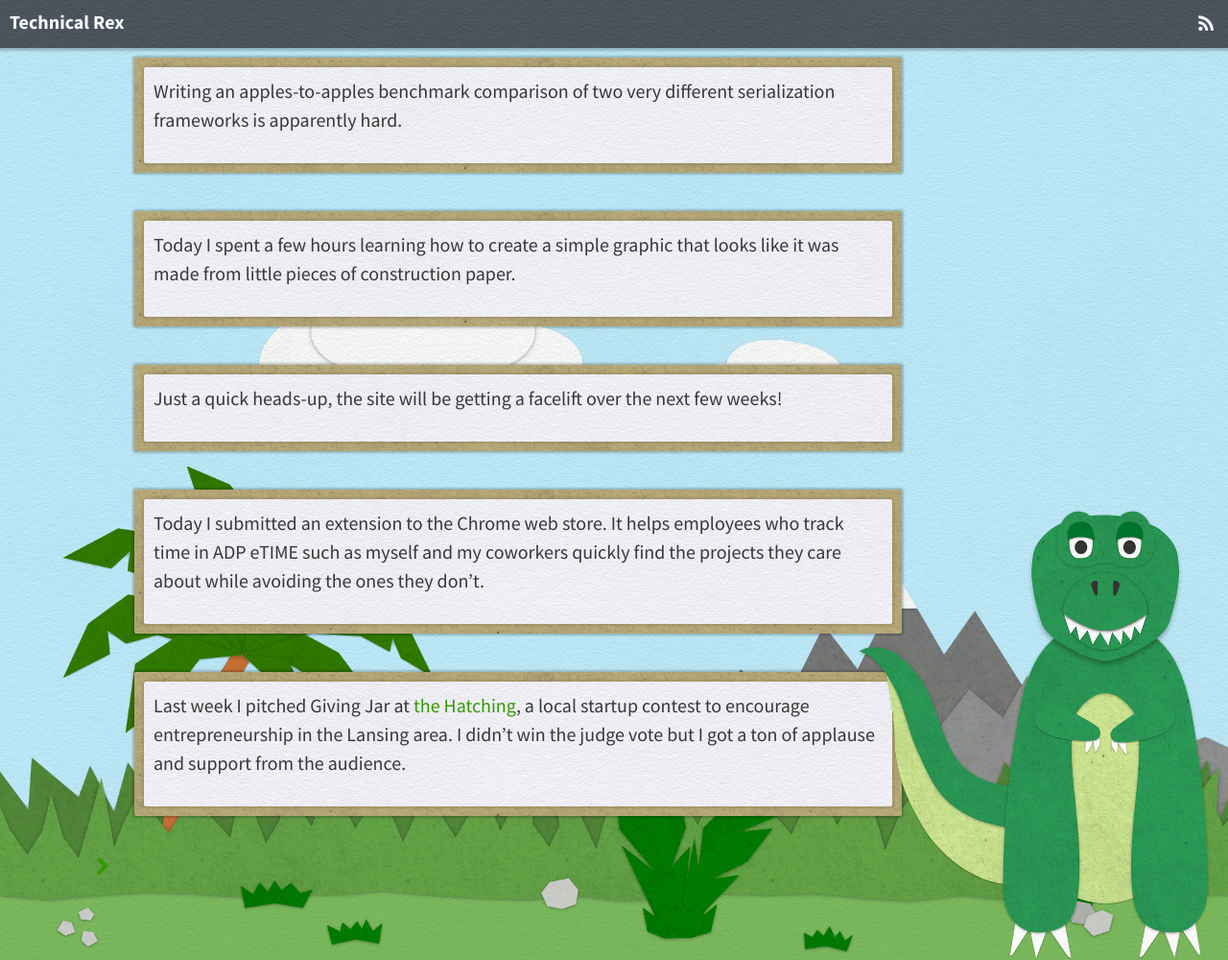
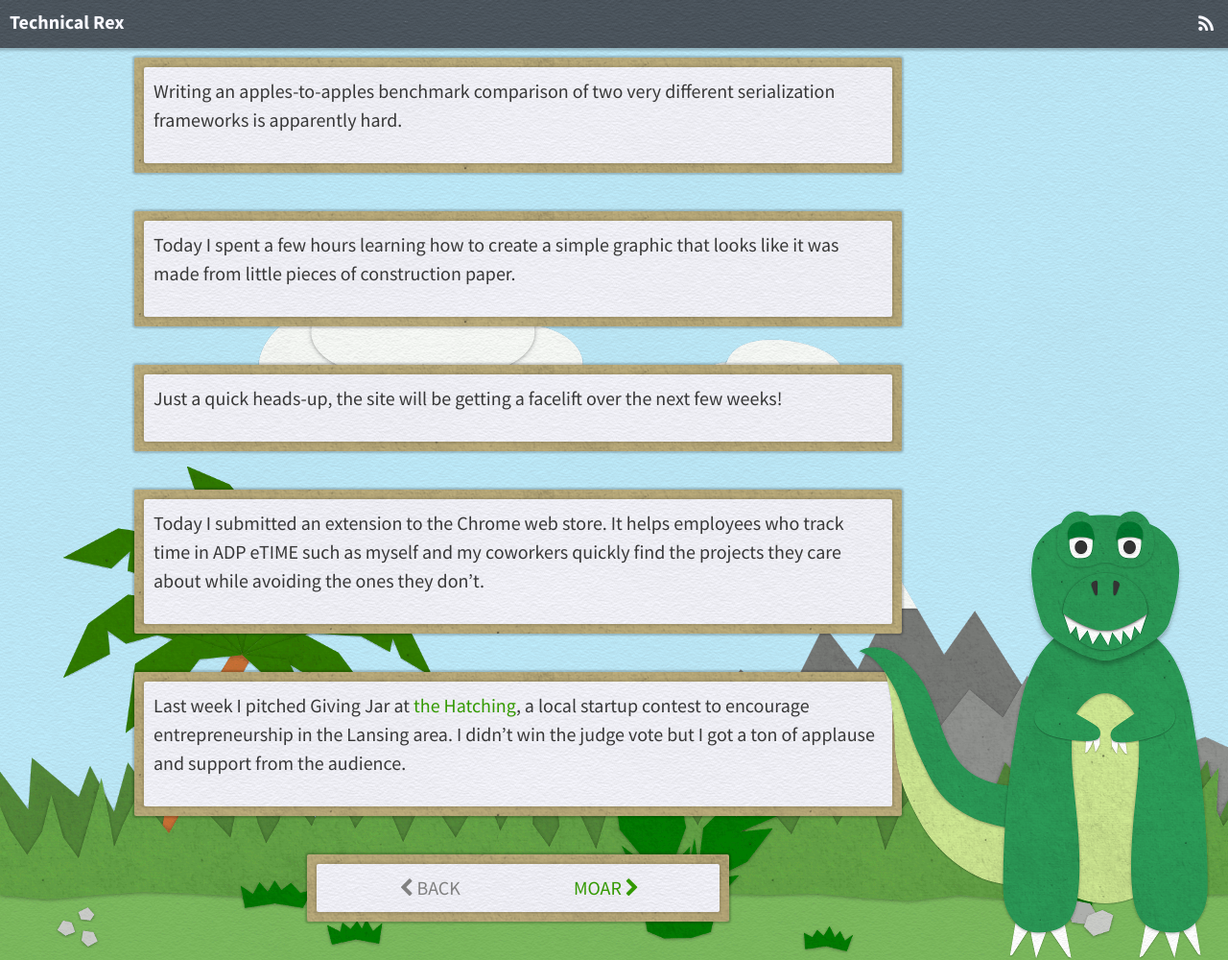
Before and after one commit to technical-rex/technicalrex.com, a Jekyll site: the page built from index.html, in a window 1280 px wide and 1000 px high. Shown: the whole window at 96% size. Built offline with Jekyll 4.4.1, drawn with Linux system fonts in a browser that asks for light colours; nearby versions of some CDN libraries; the list of posts is cut into pages by our own code.

Commit message:
Make post navigation work

```diff
--- a/_sass/layouts/_paper.scss
+++ b/_sass/layouts/_paper.scss
@@ -73,6 +73,24 @@
     @include lighter-box(#f8f8ff);
 }
 
+.pagination {
+    width: 50%;
+    text-align: center;
+    margin: 0 auto;
+}
+
+.nav-button {
+    display: inline-block;
+    width: 45%;
+    text-align: center;
+}
+
+.no-nav {
+    display: inline-block;
+    color: grey;
+    margin: 0;
+}
+
 #rex {
     position: fixed;
     bottom: 0;
--- a/index.html
+++ b/index.html
@@ -10,16 +10,30 @@ layout: default
 {% endfor %}
 
 {% if paginator.total_pages > 1 %}
-<div class="pagination">
+<div class="underlay pagination">
+    <div class="content">
+        <span class="nav-button">
             {% if paginator.previous_page %}
             <a href="{{ paginator.previous_page_path | prepend: site.baseurl | replace: '//', '/' }}" class="button" >
-        <i class="fa fa-chevron-left"></i> {{ site.theme.str_prev }}
+                <i class="fa fa-chevron-left"></i> BACK
             </a>
+            {% else %}
+            <p class="no-nav" >
+                <i class="fa fa-chevron-left"></i> BACK
+            </p>
             {% endif %}
+        </span>
+        <span class="nav-button">
             {% if paginator.next_page %}
             <a href="{{ paginator.next_page_path | prepend: site.baseurl | replace: '//', '/' }}" class="button" >
-        {{ site.theme.str_next }} <i class="fa fa-chevron-right"></i>
+                MOAR <i class="fa fa-chevron-right"></i>
             </a>
+            {% else %}
+            <p class="no-nav" >
+                MOAR <i class="fa fa-chevron-right"></i>
+            </p>
             {% endif %}
+        </span>
+    </div>
 </div>
 {% endif %}
```
Lines whose indentation alone changed are shown as unchanged.
